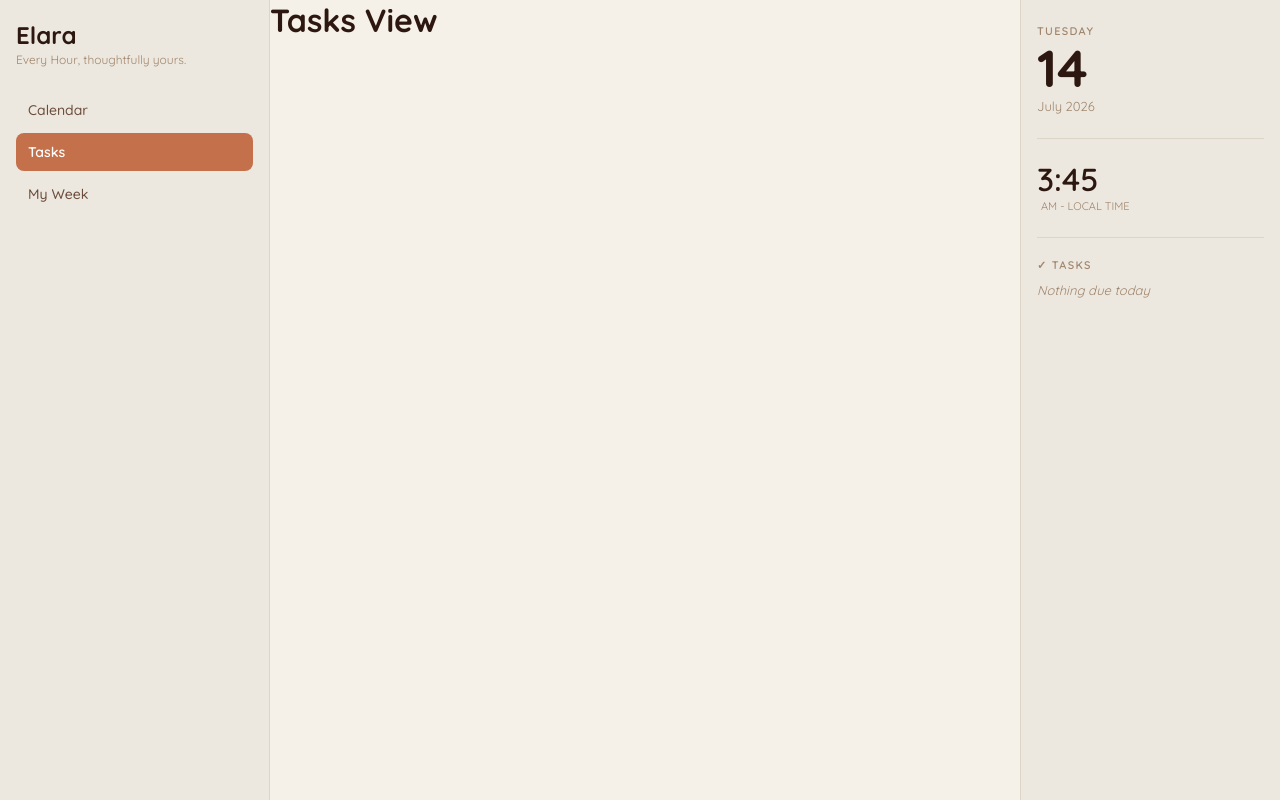
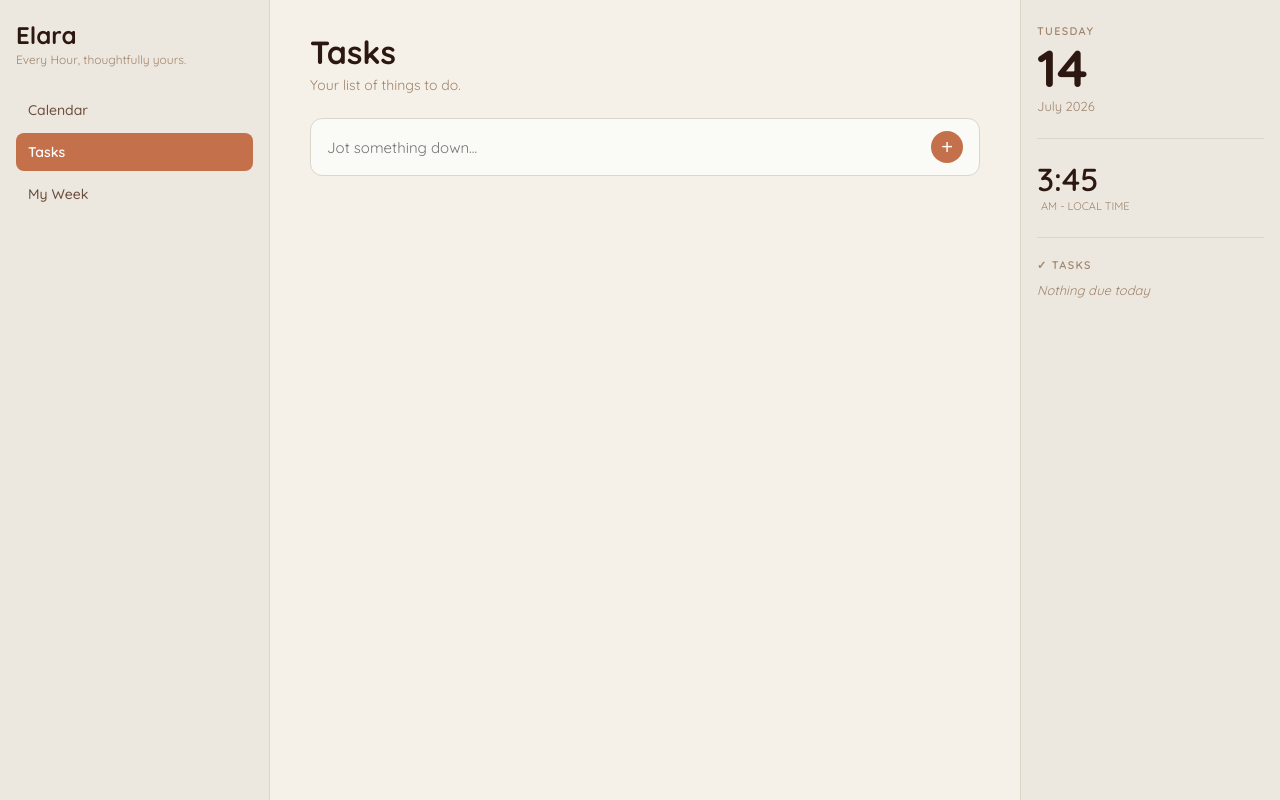
Before and after one commit to Tanishi29/elara-app, a React (Vite) app: page / in a window 1280 px wide. Both pictures are taken after a click on the button "Tasks". Built offline with nearby package versions, Linux system fonts and the light colour scheme.

Commit message:
worked on tasksview part under tasks section

```diff
--- a/src/App.jsx
+++ b/src/App.jsx
@@ -126,6 +126,7 @@ import './App.css'
 import Sidebar from './components/Sidebar'
 import CalendarView from './components/CalendarView'
 import RightPanel from './components/RightPanel'
+import TasksView from './components/TasksView'
 
 function App() {
   const [activePage, setActivePage] = useState('calendar')
@@ -135,7 +136,7 @@ function App() {
       <Sidebar activePage={activePage} setActivePage={setActivePage} />
       <main className="main-content">
         {activePage === 'calendar' && <CalendarView />}
-        {activePage === 'tasks' && <h1>Tasks View</h1>}
+        {activePage === 'tasks' && <TasksView/>}
         {activePage === 'myweek' && <h1>My Week View</h1>}
       </main>
       <RightPanel />
--- a/src/components/TasksView.css
+++ b/src/components/TasksView.css
@@ -1 +1,114 @@
-/*task view css file*/
+
+.tasks-view{
+    padding: 32px 40px;
+    height: 100%;
+    overflow-y: auto;
+}
+
+.tasks-header{
+    margin-bottom: 24px;
+}
+
+.tasks-header h1{
+    font-size: 32px;
+    font-weight: 700;
+    color: var(--text-primary);
+}
+
+.tasks-header p {
+    font-size: 14px;
+    color: var(--text-muted);
+    margin-top: 4px;
+}
+
+.tasks-input-row{
+    display: flex;
+    align-items: center;
+    gap: 12px;
+    margin-bottom: 24px;
+    background: var(--bg-card);
+    border: 1px solid var(--border);
+    border-radius: 12px;
+    padding: 12px 16px;
+}
+
+.tasks-input{
+    flex: 1;
+    border: none;
+    background: transparent;
+    font-family: 'Quicksand', sans-serif;
+    font-size: 15px;
+    color: var(--text-primary);
+    outline: none;
+}
+
+.tasks-inout::placeholder{
+    color: var(--text-muted);
+}
+
+.tasks-add-btn{
+    width: 32px;
+    height: 32px;
+    border-radius: 50%;
+    border: none;
+    background: var(--accent);
+    color: white;
+    font-size: 20px;
+    cursor: pointer;
+    display: flex;
+    align-items: center;
+    justify-content: center;
+    flex-shrink: 0;
+}
+
+.task-item{
+    display: flex;
+    align-items: flex-start;
+    gap: 14px;
+    padding: 16px 20px;
+    background: var(--bg-card);
+    border: 1px solid var(--border);
+    border-left: 4px solid var(--accent-light);
+    border-radius: 12px;
+    margin-bottom: 10px;
+}
+
+.task-item.archived{
+    border-left-color: var(--border);
+    opacity: 0.6;
+}
+.task-checkbox{
+    width: 20px;
+    height: 20px;
+    border-radius: 4px;
+    border: 2px solid var(--border);
+    background: transparent;
+    cursor: pointer;
+    flex-shrink: 0;
+    margin-top: 2px;
+}
+
+.task-checkbox.checked {
+  background: var(--accent);
+  border-color: var(--accent);
+}
+
+.task-text{
+    font-size: 15px;
+    color: var(--text-primary);
+    font-weight: 500;
+}
+
+.task-date {
+    font-size: 12px;
+    color: var(--text-muted);
+    margin-top: 4px;
+}
+
+.archived-label {
+  font-size: 11px;
+  font-weight: 600;
+  color: var(--text-muted);
+  letter-spacing: 0.08em;
+  margin: 24px 0 12px;
+}
--- a/src/components/TasksView.jsx
+++ b/src/components/TasksView.jsx
@@ -1 +1,93 @@
-//.jsx file here for tasks section
+
+import { useState, useEffect } from 'react';
+import './TasksView.css';
+
+function TasksView() {
+    const [tasks, setTasks] = useState(() => {
+    const saved = localStorage.getItem('elara-tasks')
+    return saved ? JSON.parse(saved) : []
+    })
+
+    useEffect(() => {
+    localStorage.setItem('elara-tasks', JSON.stringify(tasks))
+    }, [tasks])
+
+    const [input, setInput] = useState('');
+
+    const addTask = () => {
+        if(!input.trim()) return
+        const newTask = {
+            id: Date.now(),
+            text: input,
+            done: false,
+            date: new Date().toLocaleDateString('en-US', {month: 'short', day: 'numeric'})
+        }
+
+        setTasks([...tasks, newTask]);
+        setInput('')
+    }
+
+    const toggleTask = (id) => {
+        setTasks(tasks.map(task => task.id === id ? {...task, done: !task.done} : task))
+        }
+
+        const activeTasks = tasks.filter(t => !t.done);
+        const archivedTasks = tasks.filter(t => t.done);
+
+        return (
+            <div className="tasks-view">
+                <div className="tasks-header">
+                    <h1>Tasks</h1>
+                    <p> Your list of things to do.</p>
+                </div>
+
+                <div className="tasks-input-row">
+                    <input
+                        type="text"
+                        placeholder="Jot something down..."
+                        value={input}
+                        onChange={(e) => setInput(e.target.value)}
+                        onKeyDown={(e) => e.key === 'Enter' && addTask()}
+                        className="tasks-input"
+                        />
+                    <button onClick={addTask} className="tasks-add-btn">+</button>
+                    </div>
+
+                    <div className="tasks-list">
+                        {activeTasks.map(task => (
+                            <div key={task.id} className="task-item">
+                                <button
+                                className={`task-checkbox ${task.done ? 'checked' : ''}`}
+                                onClick={() => toggleTask(task.id)}
+                                />
+                                <div className="task-info">
+                                    <p className="task-text">{task.text}</p>
+                                    <p className="task-date">📅 {task.date}</p>
+                                    </div>
+                                    </div>
+                        ))}
+                                </div>
+
+                    {archivedTasks.length > 0 && (
+        <div className="tasks-archived">
+          <p className="archived-label">ARCHIVED</p>
+          {archivedTasks.map(task => (
+            <div key={task.id} className="task-item archived">
+              <button
+                className="task-checkbox checked"
+                onClick={() => toggleTask(task.id)}
+              />
+              <div className="task-info">
+                <p className="task-text">{task.text}</p>
+                <p className="task-date">📅 {task.date}</p>
+              </div>
+            </div>
+          ))}
+        </div>
+      )}
+         </div>
+        )
+
+    }
+
+    export default TasksView
```
